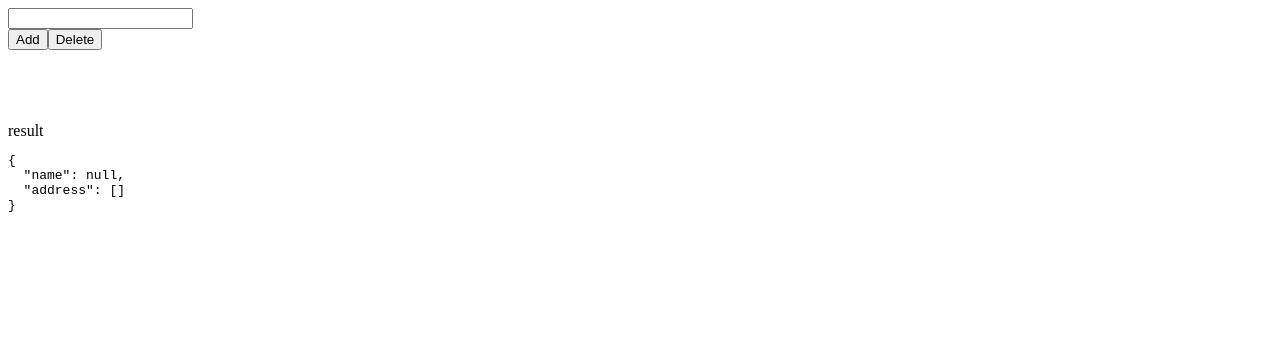
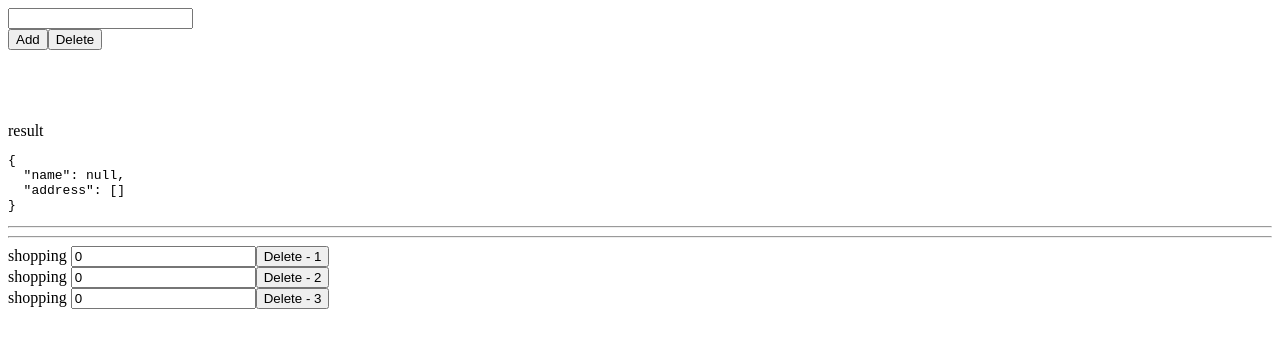
Before and after one commit to macc001/angular-forms-formarray-example, an Angular app: page / in a window 1280 px wide. Shown: the top 348 px of the page. Built offline with nearby package versions, Linux system fonts and the light colour scheme.

Commit message:
2 files modified

```diff
--- a/src/app/app.component.html
+++ b/src/app/app.component.html
@@ -1,32 +1,45 @@
 <div [formGroup]="form">
-	<div>
-		<input type="text" formControlName="name">
+  <div>
+    <input type="text" formControlName="name" />
   </div>
   <div>
     <button (click)="addNewAddressGroup()">Add</button>
     <button (click)="deleteEmpty()">Delete</button>
   </div>
 
-    <div *ngFor="let addressGroup of form.get('address').controls;let i = index" [formGroup]="addressGroup">
+  <div
+    *ngFor="let addressGroup of form.get('address').controls; let i = index"
+    [formGroup]="addressGroup"
+  >
+    form No : {{ i }}
+    <div>street <input formControlName="street" /></div>
 
-      form No : {{i}}
-        <div>
-          street <input formControlName="street">
-        </div>
-
-         <div>
-          city <input formControlName="city">
-        </div>
-        <button (click)="deleteAddressGroup(i)" >Delete - {{i}}</button>
-    </div>
+    <div>city <input formControlName="city" /></div>
+    <button (click)="deleteAddressGroup(i)">Delete - {{ i }}</button>
+  </div>
 </div>
 
-<br>
-<br>
-<br>
-<br>
-result <br>
+<br />
+<br />
+<br />
+<br />
+result <br />
 
-<pre>
-{{form.value | json}}
+<pre
+  >{{ form.value | json }}
 </pre>
+
+<hr />
+<hr />
+
+<div [formGroup]="listShoppingForm">
+  <div *ngFor="let item of shoppingList; let i = index">
+    shopping
+    <ng-container formArrayName="shopping">
+      <ng-container [formGroupName]="i">
+        <input formControlName="item" (change)="changeInputShopping(i)" />
+      </ng-container>
+    </ng-container>
+    <button (click)="deleteAddressGroup(i)">Delete - {{ item.id }}</button>
+  </div>
+</div>
--- a/src/app/app.component.ts
+++ b/src/app/app.component.ts
@@ -7,12 +7,23 @@ import { FormGroup, FormBuilder, FormArray } from '@angular/forms';
 })
 export class AppComponent {
   form: FormGroup;
+  listShoppingForm: FormGroup;
+  shoppingList = [
+    { id: 1, price: 2 },
+    { id: 2, price: 32 },
+    { id: 3, price: 30 },
+  ];
 
   constructor(private fb: FormBuilder) {
     this.form = fb.group({
       name: [],
       address: fb.array([]),
     });
+
+    this.listShoppingForm = fb.group({
+      shopping: fb.array([]),
+    });
+    this.addShopping();
   }
 
   addNewAddressGroup() {
@@ -43,4 +54,20 @@ export class AppComponent {
       fromArray.removeAt(index);
     });
   }
+
+  // SHOPPING
+  addShopping() {
+    this.shoppingList.forEach((item) => {
+      const add = this.listShoppingForm.get('shopping') as FormArray;
+      add.push(
+        this.fb.group({
+          item: '0',
+        })
+      );
+    });
+  }
+
+  changeInputShopping() {
+    console.log(this.listShoppingForm.value);
+  }
 }
```
